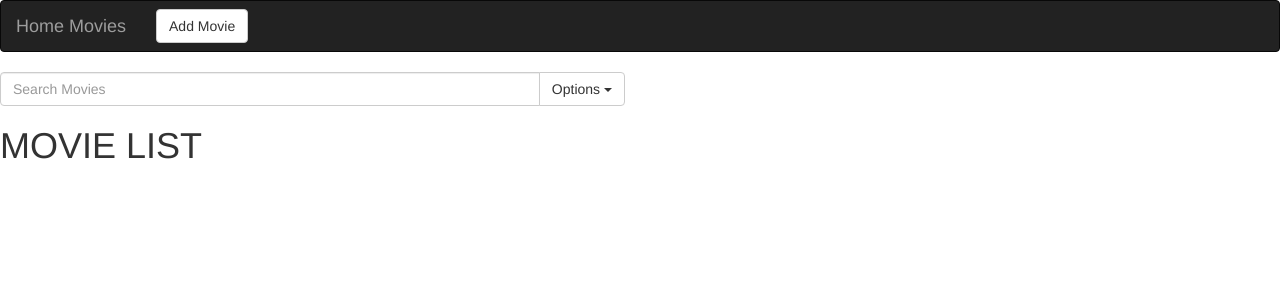
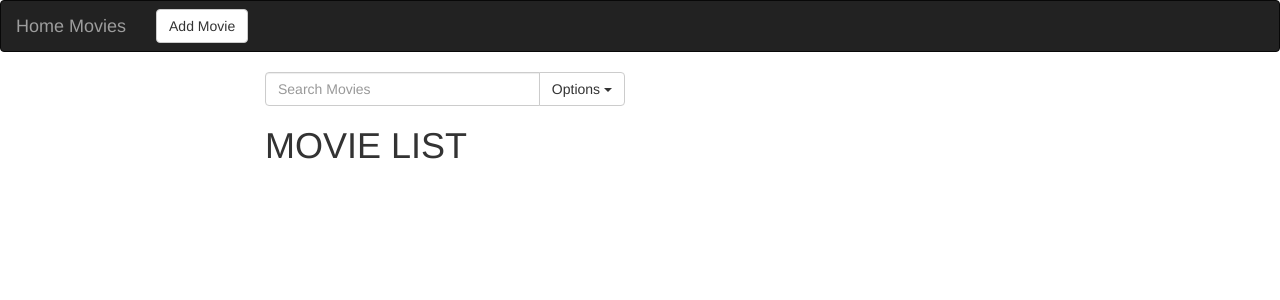
Before and after one commit to redhawkIT/homeMovieCollection, a React app: page / in a window 1280 px wide. Shown: the top 300 px of the page. Built offline with nearby package versions, Linux system fonts and the light colour scheme; the HTML template or start-up script is replaced by a standard one.

Commit message:
add container

```diff
--- a/src/App.js
+++ b/src/App.js
@@ -22,8 +22,14 @@ export default class App extends Component {
     return (
       <div>
         <NavBar toggleView={this._toggleView.bind(this)}/>
-        <SearchBar/>
-        {this.state.view ? <AddMovie/> : <MovieList/>}
+        <div className="container">
+          <div className="row">
+            <div className="col-md-offset-2 col-md-8">
+            <SearchBar/>
+            {this.state.view ? <AddMovie movies={this.state.movies}/> : <MovieList movies={this.state.movies}/>}
+            </div>
+          </div>
+        </div>
       </div>
     );
   }
```
